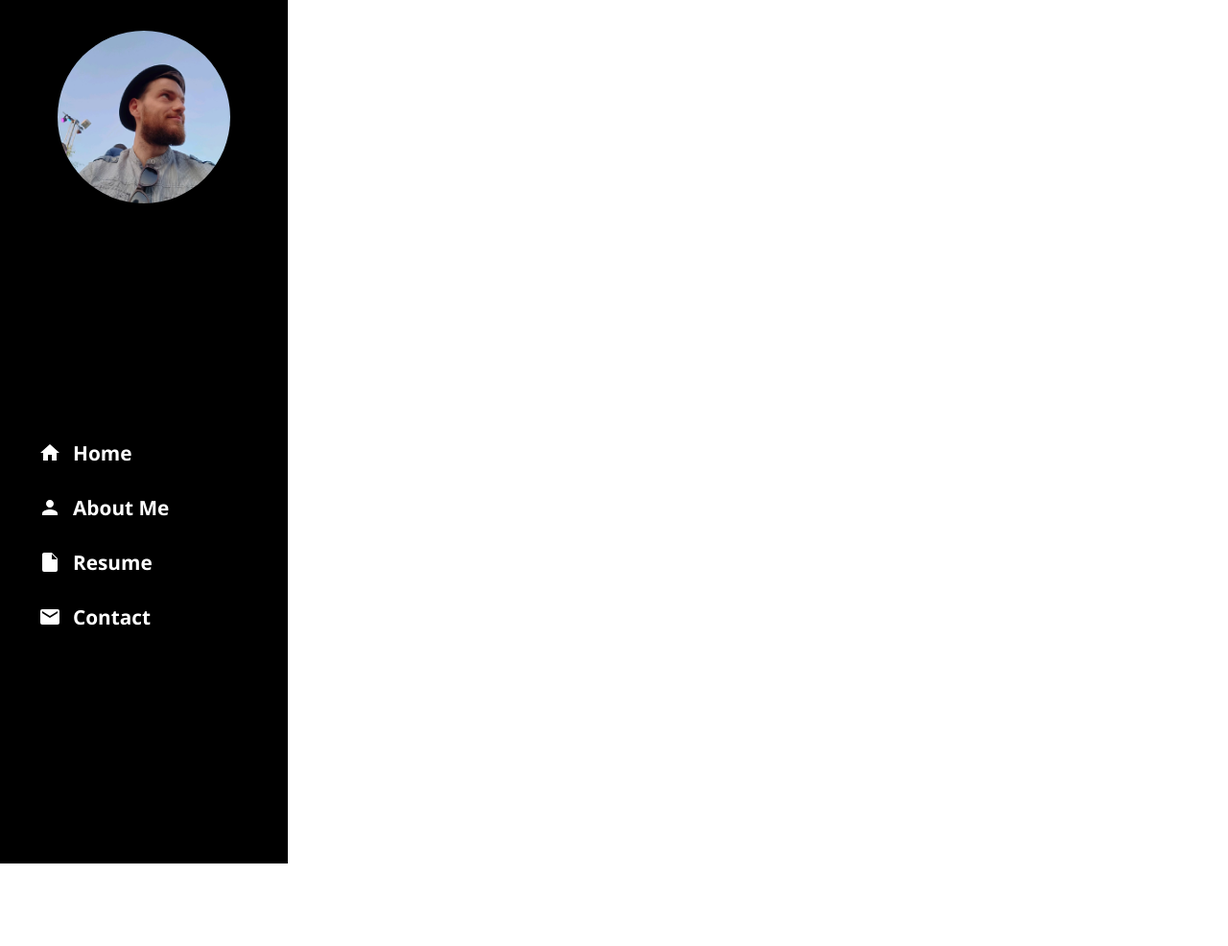
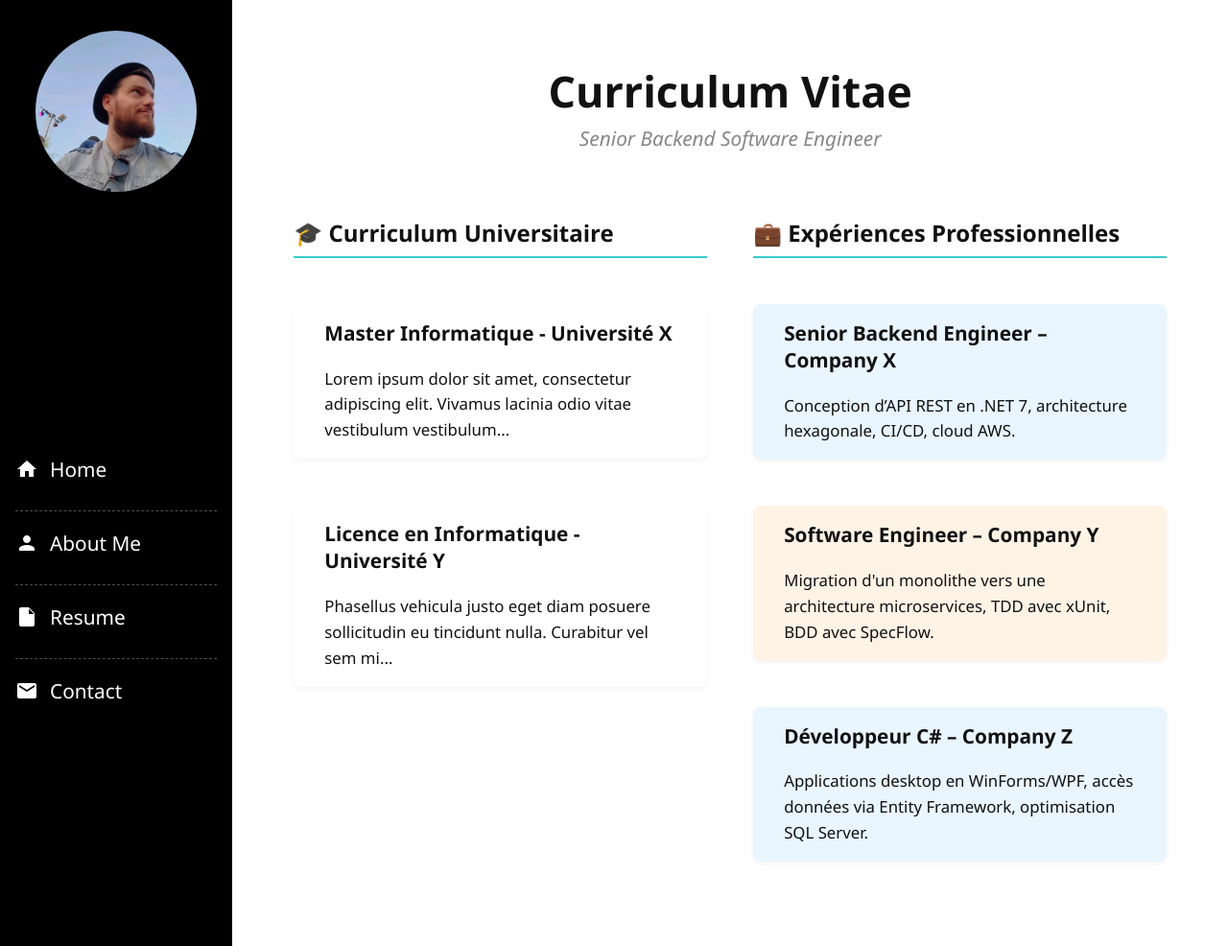
Before and after one commit to achollet/achollet.github.io, a Jekyll site: the page built from resume.md, in a window 1280 px wide. Shown: the whole page at 96% size. Built offline with Jekyll 4.4.1, drawn with Linux system fonts in a browser that asks for light colours; before the commit the page ends 900 px from its top, so only the background shows below that.

Commit message:
Update style of landing page, about me page and resume page

```diff
--- a/_includes/sidebar.html
+++ b/_includes/sidebar.html
@@ -1,17 +1,18 @@
-<aside class="sidebar">
+<aside class="sidebar sidebar-gentleman">
   <div class="sidebar-header">
     <img src="{{ '/assets/images/profil.jpg' | relative_url }}" alt="Photo" class="avatar" />
   </div>
   <nav>
-    <ul>
+    <ul class="nav-list">
       <li>
         <a href="{{ '/' | relative_url }}">
           <span class="icon home-icon" aria-hidden="true">
+            <!-- (SVG inchangé) -->
             <svg width="24" height="24" fill="currentColor" viewBox="0 0 24 24">
               <path d="M10 20v-6h4v6h5v-8h3L12 3 2 12h3v8z"/>
             </svg>
           </span>
-          Home
+          <span class="nav-text">Home</span>
         </a>
       </li>
       <li>
@@ -21,17 +22,17 @@
               <path d="M12 12c2.21 0 4-1.79 4-4s-1.79-4-4-4-4 1.79-4 4 1.79 4 4 4zm0 2c-2.67 0-8 1.34-8 4v2h16v-2c0-2.66-5.33-4-8-4z"/>
             </svg>
           </span>
-          About Me
+          <span class="nav-text">About Me</span>
         </a>
       </li>
       <li>
         <a href="{{ '/resume/' | relative_url }}">
-          <span class="icon file-icon" aria-hidden="true" style="position: relative;">
+          <span class="icon file-icon" aria-hidden="true">
             <svg width="24" height="24" fill="currentColor" viewBox="0 0 24 24">
               <path d="M14 2H6c-1.1 0-2 .9-2 2v16a2 2 0 0 0 2 2h12a2 2 0 0 0 2-2V8l-6-6zM14 9V3.5L19.5 9H14z"/>
             </svg>
           </span>
-          Resume
+          <span class="nav-text">Resume</span>
         </a>
       </li>
       <li>
@@ -41,7 +42,7 @@
               <path d="M20 4H4a2 2 0 0 0-2 2v12a2 2 0 0 0 2 2h16a2 2 0 0 0 2-2V6a2 2 0 0 0-2-2zm0 4l-8 5-8-5V6l8 5 8-5v2z"/>
             </svg>
           </span>
-          Contact
+          <span class="nav-text">Contact</span>
         </a>
       </li>
     </ul>
--- a/assets/css/style.scss
+++ b/assets/css/style.scss
@@ -11,12 +11,12 @@
 }
 
 .sidebar {
-  background-color: #000; // noir
+  background-color: #000;
   color: white;
   width: 300px;
   display: flex;
   flex-direction: column;
-  align-items: center; // centre horizontalement le contenu de la sidebar
+  align-items: center;
   padding: 2rem 1rem;
   box-sizing: border-box;
   min-height: 100vh;
@@ -53,30 +53,36 @@
   flex-grow: 1;
   width: 100%;
   display: flex;
-  align-items: center;  // centre verticalement la liste
+  align-items: center;
 }
 
 .sidebar nav ul {
   list-style: none;
   padding: 0;
-  margin: 0 auto; // centre horizontalement ul
+  margin: 0 auto;
   width: 100%;
   max-width: 220px;
 }
 
 .sidebar nav li {
   margin-bottom: 1.8rem;
+  position: relative;
+  padding-top: 1.2rem;
+
+  &:not(:first-child) {
+    border-top: 1px dashed rgba(255, 255, 255, 0.3);
+  }
 }
 
 .sidebar nav a {
   color: white;
   text-decoration: none;
-  font-weight: 700;
+  font-weight: 500;
   font-size: 1.3rem;
   display: flex;
   align-items: center;
   gap: 12px;
-  justify-content: flex-start; // alignement à gauche des items (texte + icône)
+  justify-content: flex-start;
   transition: color 0.3s ease;
 }
 
@@ -99,3 +105,112 @@
   box-sizing: border-box;
   overflow-y: auto;
 }
+
+.alt-block {
+  max-width: 700px;
+  margin: 1.5rem 0;
+  padding: 1rem 2rem;
+  border-radius: 8px;
+  box-shadow: 0 2px 5px rgba(0,0,0,0.05);
+  text-align: left;
+  transition: all 0.3s ease;
+}
+
+.alt-block.left {
+  margin-left: 0;
+  margin-right: auto;
+  background-color: #e9f5ff;
+}
+
+.alt-block.right {
+  margin-right: 0;
+  margin-left: auto;
+  background-color: #fff3e6;
+}
+
+.resume-column.university .alt-block.left,
+.resume-column.university .alt-block.right {
+  background-color: #d0e7ff;
+}
+
+.resume-column.experience .alt-block.left {
+  background-color: #e9f5ff;
+}
+
+.resume-column.experience .alt-block.right {
+  background-color: #fff3e6;
+}
+
+.alt-block h3 {
+  margin-top: 0;
+  font-size: 1.3rem;
+}
+
+.alt-block p {
+  font-size: 1.05rem;
+  line-height: 1.6;
+  margin-bottom: 0;
+}
+
+.resume-container {
+  display: flex;
+  gap: 3rem;
+  max-width: 1200px;
+  margin: 2rem auto;
+  padding: 0 1rem;
+  box-sizing: border-box;
+}
+
+.resume-column {
+  flex: 1;
+  display: flex;
+  flex-direction: column;
+}
+
+.resume-column h2 {
+  border-bottom: 2px solid #39CCCC;
+  padding-bottom: 0.5rem;
+  margin-bottom: 1.5rem;
+}
+
+@media (max-width: 768px) {
+  .resume-container {
+    flex-direction: column;
+  }
+  .resume-column {
+    width: 100%;
+  }
+
+  .resume-column.experience {
+    order: 1;
+  }
+  .resume-column.university {
+    order: 2;
+  }
+
+  .alt-block.left,
+  .alt-block.right {
+    margin-left: 0 !important;
+    margin-right: 0 !important;
+    max-width: 100%;
+  }
+}
+
+.page-header {
+  text-align: center;
+  margin: 2rem 0 3rem;
+}
+
+.page-header h1 {
+  font-size: 2.8rem;
+  margin-bottom: 0.3rem;
+  font-weight: 700;
+  color: #111;
+}
+
+.page-header .subtitle {
+  font-style: italic;
+  font-weight: 300;
+  font-size: 1.3rem;
+  color: #555;
+}
--- a/resume.md
+++ b/resume.md
@@ -3,3 +3,45 @@
 title: "Resume"
 permalink: /resume/
 ---
+
+<header class="page-header">
+  <h1>Curriculum Vitae</h1>
+  <p class="subtitle">Senior Backend Software Engineer</p>
+</header>
+
+<div class="resume-container">
+
+<section class="resume-column university">
+    <h2>🎓 Curriculum Universitaire</h2>
+
+    <div class="alt-block">
+      <h3>Master Informatique - Université X</h3>
+      <p>Lorem ipsum dolor sit amet, consectetur adipiscing elit. Vivamus lacinia odio vitae vestibulum vestibulum...</p>
+    </div>
+
+    <div class="alt-block">
+      <h3>Licence en Informatique - Université Y</h3>
+      <p>Phasellus vehicula justo eget diam posuere sollicitudin eu tincidunt nulla. Curabitur vel sem mi...</p>
+    </div>
+  </section>
+
+  <section class="resume-column experience">
+    <h2>💼 Expériences Professionnelles</h2>
+
+    <div class="alt-block left">
+      <h3>Senior Backend Engineer – Company X</h3>
+      <p>Conception d’API REST en .NET 7, architecture hexagonale, CI/CD, cloud AWS.</p>
+    </div>
+
+    <div class="alt-block right">
+      <h3>Software Engineer – Company Y</h3>
+      <p>Migration d'un monolithe vers une architecture microservices, TDD avec xUnit, BDD avec SpecFlow.</p>
+    </div>
+
+    <div class="alt-block left">
+      <h3>Développeur C# – Company Z</h3>
+      <p>Applications desktop en WinForms/WPF, accès données via Entity Framework, optimisation SQL Server.</p>
+    </div>
+  </section>
+
+</div>
```
Also changed, not shown: aboutme.md (+20 -0 lines), index.md (+18 -3 lines).
